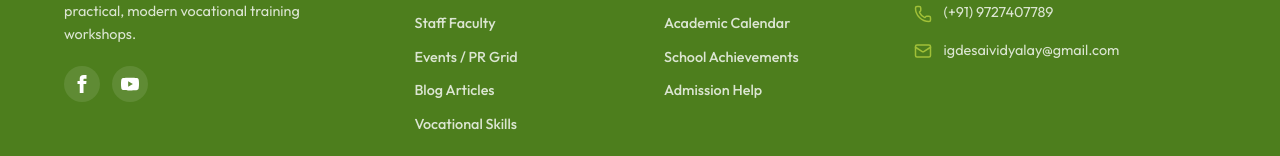
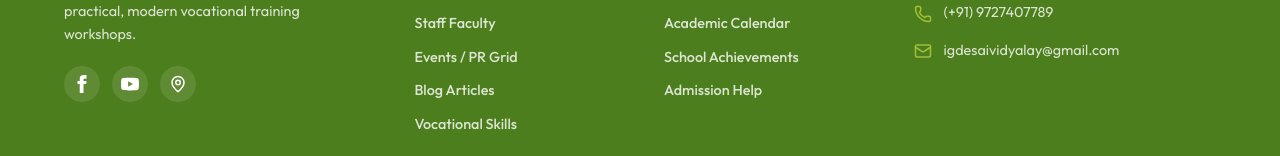
Before and after one commit to PRATIKSOJITRA615/I.G.Desai, a React (Vite) app: page / in a window 1280 px wide. Shown: the part 2134-2290 px from the top of the page. Built offline with nearby package versions, Linux system fonts and the light colour scheme.

Commit message:
Add map option in footer

```diff
--- a/src/components/Footer.css
+++ b/src/components/Footer.css
@@ -79,6 +79,12 @@
 .footer-socials .social-icon:hover {
   background-color: var(--primary-color);
   transform: translateY(-2px);
+}
+
+.footer-socials .social-icon.map-social-icon:hover {
+  background-color: #ff7a2f;
+  color: var(--white);
+  box-shadow: 0 4px 12px rgba(255, 122, 47, 0.4);
 }
 
 /* Quick links footer list */
--- a/src/components/Footer.jsx
+++ b/src/components/Footer.jsx
@@ -23,15 +23,25 @@ const Footer = ({ setActivePage }) => {
           </div>
           <p className="about-text">Empowering students in Surat with qualitative GSEB secondary curriculum standards and practical, modern vocational training workshops.</p>
           <div className="footer-socials">
-            <a href="https://facebook.com" target="_blank" rel="noopener noreferrer" className="social-icon">
+            <a href="https://facebook.com" target="_blank" rel="noopener noreferrer" className="social-icon" title="Facebook" aria-label="Facebook">
               <svg width="18" height="18" fill="currentColor" viewBox="0 0 24 24">
                 <path d="M9 8h-3v4h3v12h5v-12h3.642l.358-4h-4v-1.667c0-.955.192-1.333 1.115-1.333h2.885v-5h-3.808c-3.596 0-5.192 1.583-5.192 4.615v3.385z"/>
               </svg>
             </a>
-            <a href="https://youtube.com" target="_blank" rel="noopener noreferrer" className="social-icon">
+            <a href="https://youtube.com" target="_blank" rel="noopener noreferrer" className="social-icon" title="YouTube" aria-label="YouTube">
               <svg width="18" height="18" fill="currentColor" viewBox="0 0 24 24">
                 <path d="M23.498 6.163c-.272-1.022-1.074-1.826-2.099-2.099C19.558 3.5 12 3.5 12 3.5s-7.558 0-9.399.564C1.576 4.337.774 5.14.502 6.163 0 8.07 0 12 0 12s0 3.93.502 5.837c.272 1.022 1.074 1.826 2.099 2.099C4.442 20.5 12 20.5 12 20.5s7.558 0 9.399-.564c1.025-.273 1.827-1.077 2.099-2.099.502-1.907.502-5.837.502-5.837s0-3.93-.502-5.837zM9.545 15.568V8.432L15.818 12l-6.273 3.568z"/>
               </svg>
+            </a>
+            <a
+              href="https://www.google.com/maps/search/?api=1&query=I.G.+Desai+School+Bhatar+Road+Near+Althan+Tenaments+Surat"
+              target="_blank"
+              rel="noopener noreferrer"
+              className="social-icon map-social-icon"
+              title="View on Map"
+              aria-label="View on Map"
+            >
+              <MapPin size={18} />
             </a>
           </div>
         </div>
```
